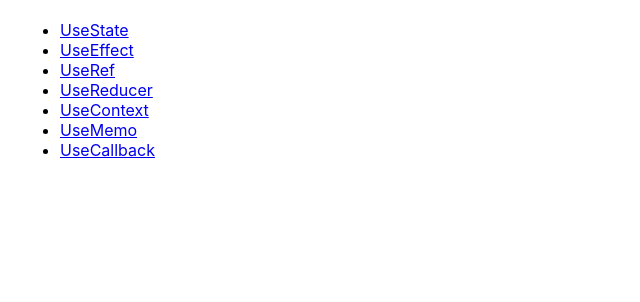
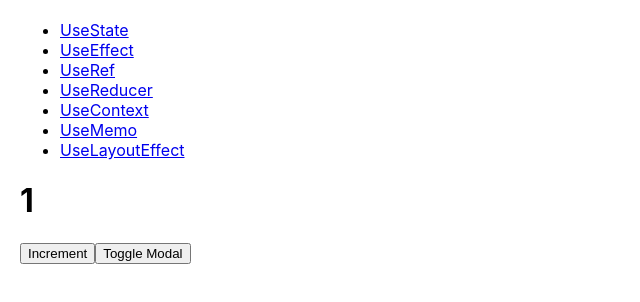
Before and after one commit to samuelrebula/hooks-react, a React (Create React App) app: page /useLayoutEffect in a window 1280 px wide. Shown: the top 302 px of the page, without its empty margins (0-640 px from the left). Built offline with nearby package versions, Linux system fonts and the light colour scheme.

Commit message:
HookUseLayoutEffect

```diff
--- /dev/null
+++ b/src/HookUseLayoutEffect.tsx
@@ -0,0 +1,20 @@
+import React, { useLayoutEffect, useState } from "react";
+import Modal from "./views/Modal";
+
+const HookUseLayoutEffect: React.FC = () => {
+  const [count, setCount] = useState(1);
+
+  useLayoutEffect(() => {
+    console.log(count);
+  }, [count]);
+
+  return (
+    <>
+      <h1>{count}</h1>
+      <button onClick={() => setCount((prev) => prev + 1)}>Increment</button>
+      <Modal />
+    </>
+  );
+};
+
+export default HookUseLayoutEffect;
--- a/src/index.tsx
+++ b/src/index.tsx
@@ -9,6 +9,7 @@ import HookUseReducer from "./HookUseReducer";
 import HookUseContext from "./HookUseContext";
 import HookUseMemo from "./HookUseMemo";
 import HookUseCallback from "./HookUseCallback";
+import HookUseLayoutEffect from "./HookUseLayoutEffect";
 
 const root = (ReactDOM as any).createRoot(document.getElementById("root"));
 root.render(
@@ -36,7 +37,7 @@ root.render(
               <Link to="/UseMemo">UseMemo</Link>
             </li>
             <li>
-              <Link to="/UseCallback">UseCallback</Link>
+              <Link to="/UseLayoutEffect">UseLayoutEffect</Link>
             </li>
           </ul>
         </nav>
@@ -49,6 +50,7 @@ root.render(
           <Route path="/useContext" element={<HookUseContext />} />
           <Route path="/useMemo" element={<HookUseMemo />} />
           <Route path="/useCallback" element={<HookUseCallback />} />
+          <Route path="/useLayoutEffect" element={<HookUseLayoutEffect />} />
         </Routes>
       </div>
     </Router>
--- /dev/null
+++ b/src/views/Modal.tsx
@@ -0,0 +1,32 @@
+import React, { useLayoutEffect, useRef, useState } from "react";
+
+const Modal: React.FC = () => {
+  const [show, setShow] = useState(false);
+
+  const popup = useRef<HTMLDivElement | null>(null);
+  const button = useRef<HTMLButtonElement | null>(null);
+
+  useLayoutEffect(() => {
+    if (!popup.current || !button.current) return;
+
+    const { bottom } = button.current.getBoundingClientRect();
+
+    popup.current.style.top = `${bottom + 25}px`;
+  });
+
+  return (
+    <>
+      <button ref={button} onClick={() => setShow((prev) => !prev)}>
+        Toggle Modal
+      </button>
+
+      {show && (
+        <div style={{ position: "absolute" }} ref={popup}>
+          Hello from modal!
+        </div>
+      )}
+    </>
+  );
+};
+
+export default Modal;
```
Also changed, not shown: 1 other file (tests, documents, lock files or other folders).
